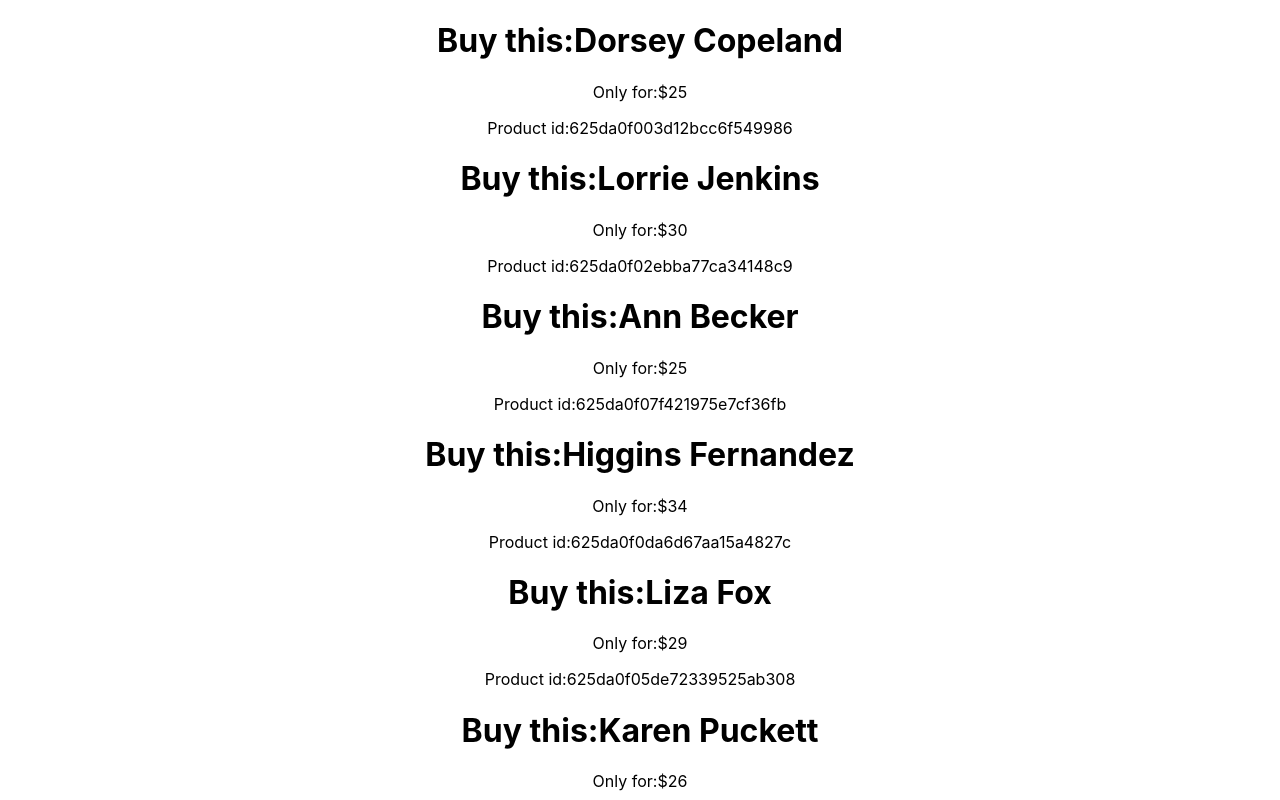
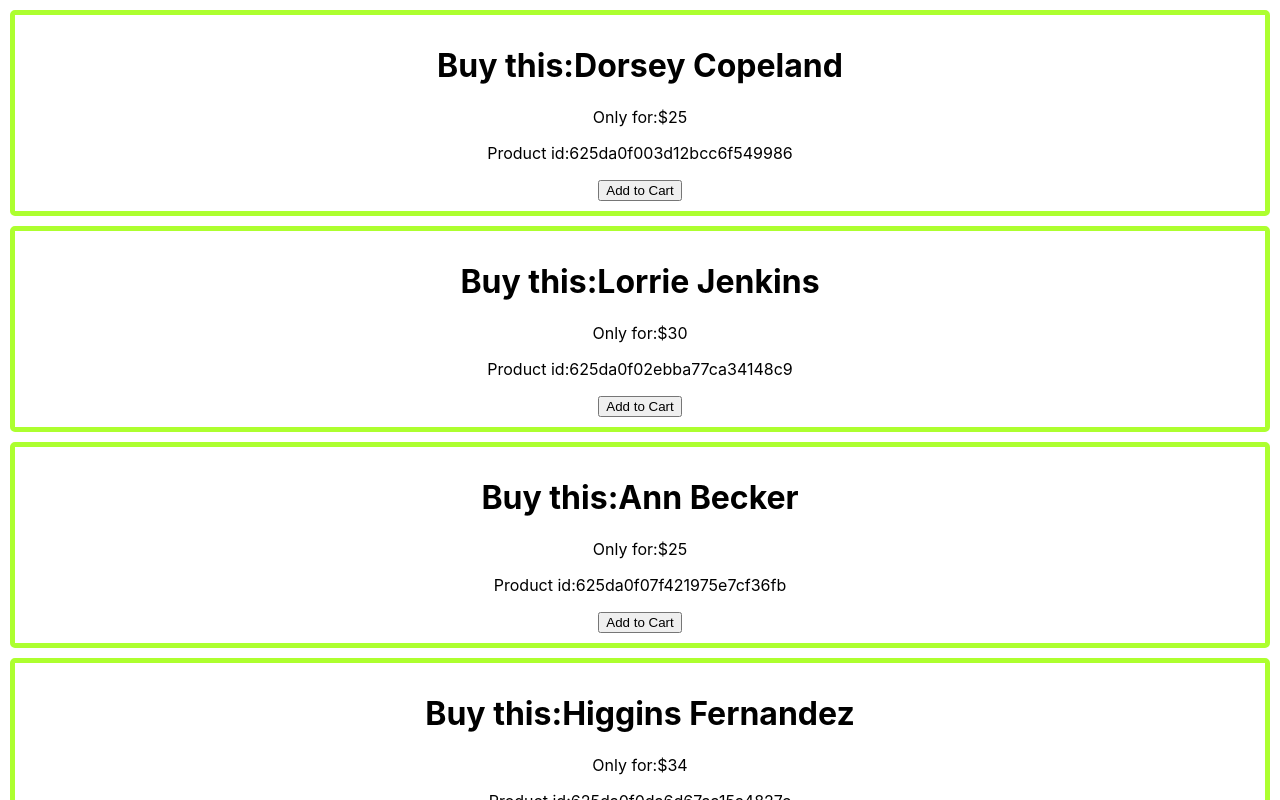
Before and after one commit to CsdSreekanta/create-fake-data2, a React (Create React App) app: page / in a window 1280 px wide. Shown: the top 800 px of the page. Built offline with nearby package versions, Linux system fonts and the light colour scheme.

Commit message:
button added

```diff
--- a/src/components/Cosmetic/Cosmetic.css
+++ b/src/components/Cosmetic/Cosmetic.css
@@ -0,0 +1,6 @@
+.product{
+    border: 5px solid greenyellow;
+    border-radius:  5px;
+    margin:10px;
+    padding:10px;
+}
--- a/src/components/Cosmetic/Cosmetic.js
+++ b/src/components/Cosmetic/Cosmetic.js
@@ -1,12 +1,20 @@
 import React from 'react';
+import './Cosmetic.css'
 
 const Cosmetic = (props) => {
     const {name, price, id} =props.cosmetic
+
+    const addToCart = (id) =>{
+        console.log('button added', id)
+    }
+
+
     return (
-        <div>
+        <div className='product'>
             <h1>Buy this:{name}</h1>
             <p>Only for:${price}</p>
             <p>Product id:{id}</p>
+            <button onClick={() =>addToCart(id)}>Add to Cart</button>
         </div>
     );
 };
--- a/src/components/Cosmetics/Cosmetics.js
+++ b/src/components/Cosmetics/Cosmetics.js
@@ -7,7 +7,7 @@ const Cosmetics = () => {
     useEffect( ()=>{
         fetch('data.json')
         .then(res =>res.json())
-        .then(data =>setCosmetics(data))
+        .then(data =>setCosmetics (data))
     })
     return (
         <div>
```
